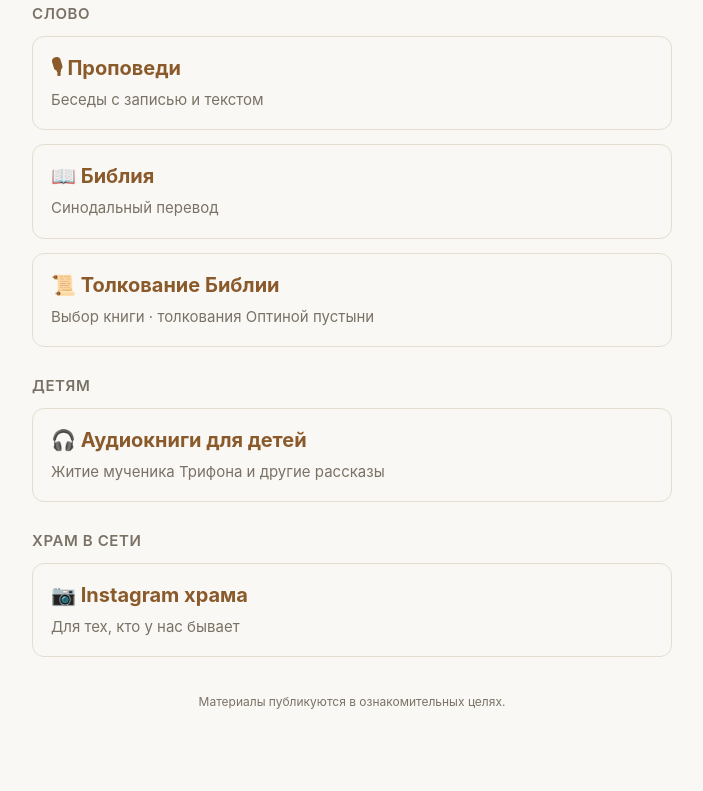
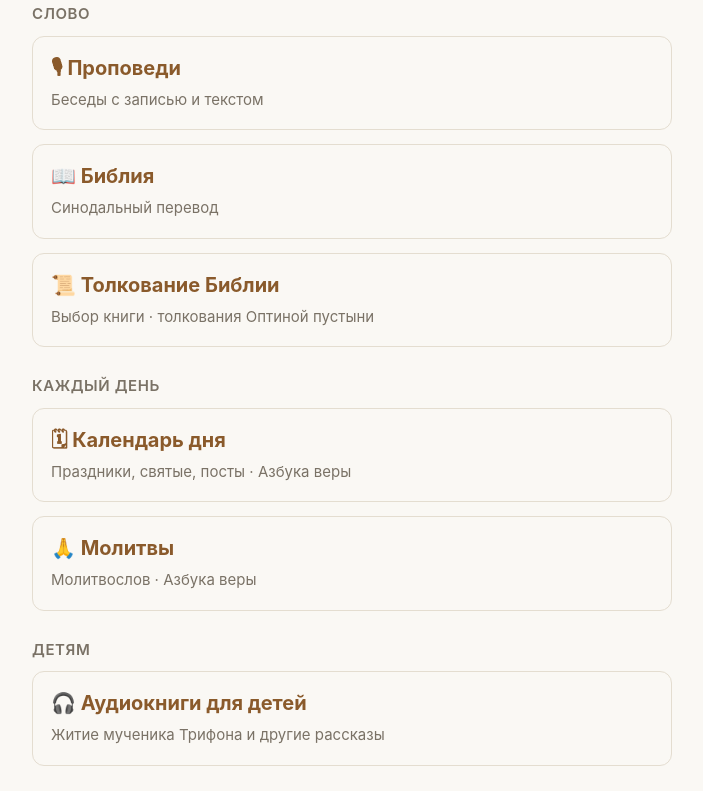
Before and after one commit to Vladd75/hram, a plain HTML site: page index.html in a window 1280 px wide. Shown: the part 407-1198 px from the top of the page, without its empty margins (288-991 px from the left). Drawn offline with Linux system fonts and the light colour scheme.

Commit message:
Календарь дня и молитвы (ссылки на Азбуку веры)

```diff
--- a/index.html
+++ b/index.html
@@ -37,6 +37,10 @@ footer a { color: var(--muted); }
 <a class="card" href="https://vladd75.github.io/propovedi/bibliya.html"><b>📖 Библия</b><span>Синодальный перевод</span></a>
 <a class="card" href="tolkovanie.html"><b>📜 Толкование Библии</b><span>Выбор книги · толкования Оптиной пустыни</span></a>
 
+<h2>Каждый день</h2>
+<a class="card" href="https://azbyka.ru/days/"><b>🗓 Календарь дня</b><span>Праздники, святые, посты · Азбука веры</span></a>
+<a class="card" href="https://azbyka.ru/molitvoslov/"><b>🙏 Молитвы</b><span>Молитвослов · Азбука веры</span></a>
+
 <h2>Детям</h2>
 <a class="card" href="detyam.html"><b>🎧 Аудиокниги для детей</b><span>Житие мученика Трифона и другие рассказы</span></a>
 
```
